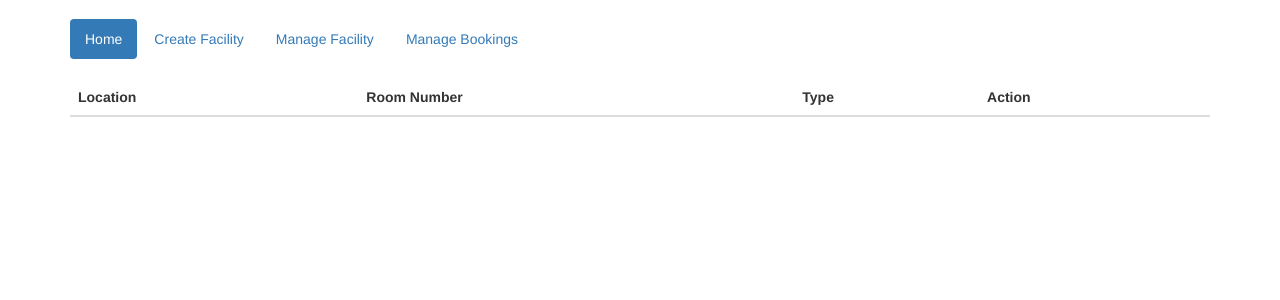
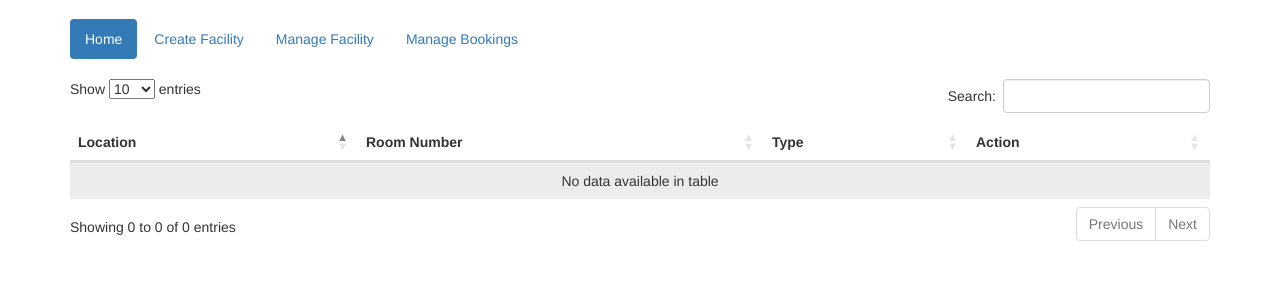
Before and after one commit to CNA-Bld/cs2102-booking-system, a Python web app: template templates/admin_manage_facility.html in a window 1280 px wide. Shown: the part 51-351 px from the top of the page. Run offline with Jinja, Linux system fonts and the light colour scheme; the template is opened without the code that fills it, so the values that code supplies are empty; some libraries are stand-ins or nearby versions.

Commit message:
DataTable 插件 自带 sort 好顶赞

```diff
--- a/templates/admin_manage_facility.html
+++ b/templates/admin_manage_facility.html
@@ -2,7 +2,13 @@
 
 {% block admin_body %}
 
-    <table class="table table-striped">
+    <script>
+        $(document).ready(function () {
+            $('#facility').dataTable();
+        });
+    </script>
+
+    <table id="facility" class="table table-striped">
         <thead>
         <tr>
             <th>Location</th>
@@ -14,10 +20,11 @@
         <tbody>
         {% for facility in facility_list %}
             <tr>
-            <td>{{ facility.location }}</td>
+                <td>{{ facility.location }}</td>
                 <td>{{ facility.room_number }}</td>
-            <td>{{ facility.type }}</td>
-            <td><a href="./?do=update_facility&id={{ facility.id }}" class="btn btn-default btn-xs" role="button">Update</a></td>
+                <td>{{ facility.type }}</td>
+                <td><a href="./?do=update_facility&id={{ facility.id }}" class="btn btn-default btn-xs" role="button">Update</a>
+                </td>
             </tr>
         {% endfor %}
         </tbody>
--- a/templates/base.html
+++ b/templates/base.html
@@ -11,11 +11,14 @@
     <link href="https://maxcdn.bootstrapcdn.com/bootstrap/3.3.0/css/bootstrap.min.css" rel="stylesheet">
     <link href="https://cdnjs.cloudflare.com/ajax/libs/bootstrap-datepicker/1.3.0/css/datepicker3.min.css" rel="stylesheet">
     <link href="https://cdnjs.cloudflare.com/ajax/libs/bootstrap-select/1.6.3/css/bootstrap-select.min.css" rel="stylesheet">
+    <link href="https://cdn.datatables.net/plug-ins/380cb78f450/integration/bootstrap/3/dataTables.bootstrap.css" rel="stylesheet">
 
     <script src="https://code.jquery.com/jquery-2.1.1.min.js"></script>
     <script src="https://maxcdn.bootstrapcdn.com/bootstrap/3.3.0/js/bootstrap.min.js"></script>
     <script src="https://cdnjs.cloudflare.com/ajax/libs/bootstrap-datepicker/1.3.0/js/bootstrap-datepicker.min.js"></script>
     <script src="https://cdnjs.cloudflare.com/ajax/libs/bootstrap-select/1.6.3/js/bootstrap-select.min.js"></script>
+    <script src="https://cdn.datatables.net/1.10.3/js/jquery.dataTables.min.js"></script>
+    <script src="https://cdn.datatables.net/plug-ins/380cb78f450/integration/bootstrap/3/dataTables.bootstrap.js"></script>
     <script type="text/javascript" src="https://www.google.com/jsapi?autoload={'modules':[{'name':'visualization',
        'version':'1','packages':['timeline']}]}"></script>
 
```
